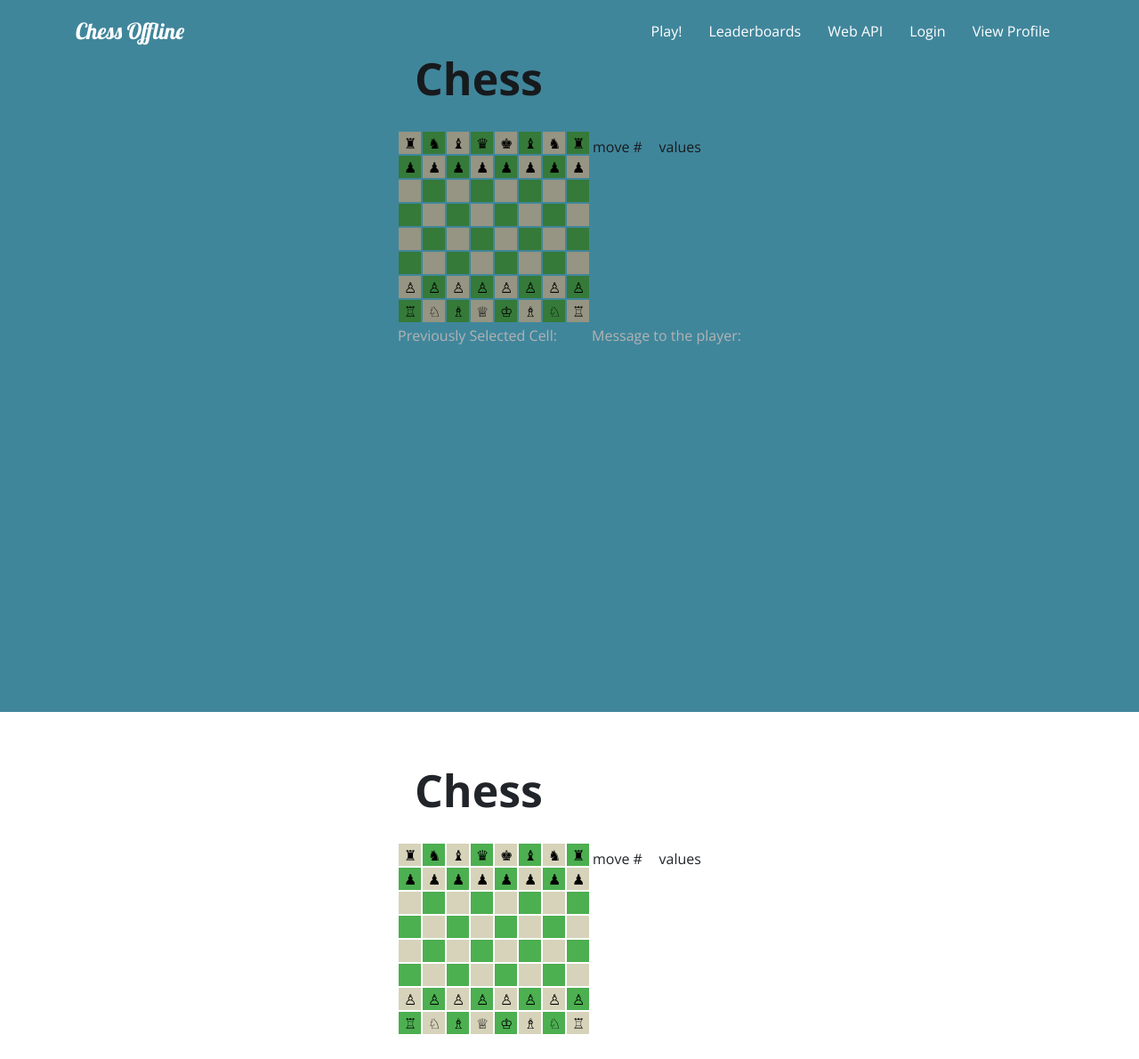
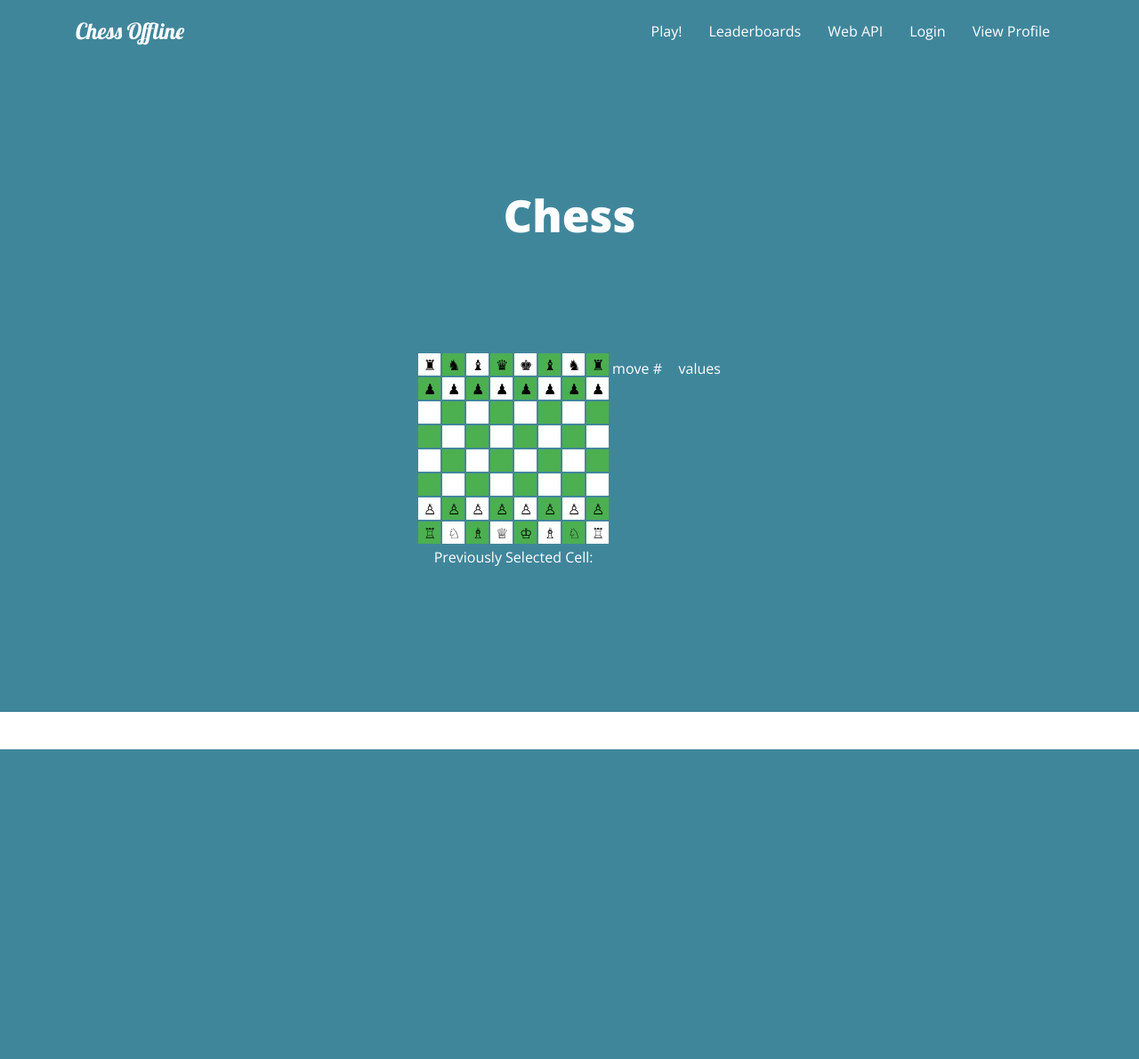
Before and after one commit to davidk-im/P5-Gim-Vamps-Project, a Flask app: page /playai in a window 1280 px wide. Shown: the whole page at 89% size. After the commit the page ends 842 px from the top, so only its background shows below. Run offline with Flask 2, Linux system fonts and the light colour scheme; some libraries are stand-ins or nearby versions.

Commit message:
trying to get chess to work

```diff
--- a/templates/ai.html
+++ b/templates/ai.html
@@ -2,17 +2,17 @@
 {% extends "base.html" %}
 {% block title %}
 
-{% block pagecontent %}
+
 <!-- this is the template that allows for the user to  -->
 <head>
     <meta charset="UTF-8">
-    <title style="color:white" >Play Chess</title>
     <!--even style is green, odd styles is white -->
     <style>
-        #title{
+        .title{
             font-size:100px;
             font-weight: bold;
             color:white;
+            text-align: left;
         }
         .even {
         background-color: #4CAF50;
@@ -22,7 +22,7 @@
         }
 
         .odd {
-        background-color: #d6d3ba;
+        background-color: #ffffff;
         border: none;
         height: 25px;
         width: 25px;
@@ -34,7 +34,7 @@
         color: black;
         }
         .odd_black {
-        background-color: #d6d3ba;
+        background-color: #ffffff;
         border: none;
         color: black;
         }
@@ -44,7 +44,7 @@
         color: black;
         }
         .odd_black {
-        background-color: #d6d3ba;
+        background-color: #ffffff;
         border: none;
         color: black;
         }
@@ -87,7 +87,7 @@
         padding-right:20px;
         padding-left:20px;
         padding-bottom:20px;
-        font-size: 50px;
+        font-size: 100px;
         font-family: Segoe UI;
         }
         .invalid_move_class {
@@ -95,10 +95,13 @@
         }
     </style>
 </head>
+<div class="banner">
+    <div class="container">
+        <h1>Chess</h1>
         <body onLoad="scrollDiv_init()">
         <table class="center__table">
             <tr>
-        <th colspan="2"><a>Chess </a></th>
+
             </tr>
             <tr>
                 <td>
@@ -462,12 +465,18 @@
             <tr>
                 <td style="color:white" >Previously Selected Cell:   </td><!-- this line is to communicate hints to the player -->
                 <!-- if message == "last two moves were invalid" css = red -->
-        <td style="color:white" >Message to the player: </td> <!-- this line is to communicate weather if the move was valid to the player -->
+                <br>
+                <br>
+                <td style="color:white" ></td> <!-- this line is to communicate weather if the move was valid to the player -->
             </tr>
             <tr>
 
             </tr>
         </table>
+        </body>
+    </div>
+</div>
+
 
 <h1></h1> <!-- this line is for debuggin -->
 
@@ -486,7 +495,7 @@ function instant_scroll(){
   DivElmnt.scrollTop = DivElmnt.scrollHeight
 }
 </script>
-
+{% block pagecontent %}
 </body>
 {% endblock %}
 {% endblock %}
```
Also changed, not shown: templates/chessDicTtable.html (+18 -7 lines). Lines whose indentation alone changed are shown as unchanged.
